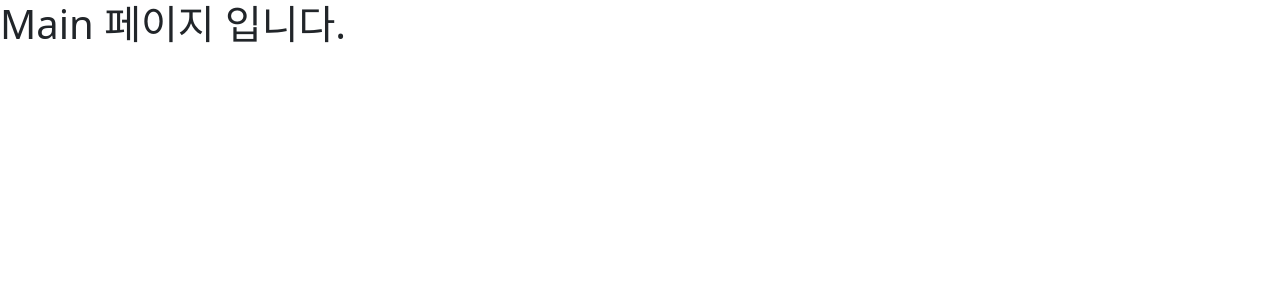
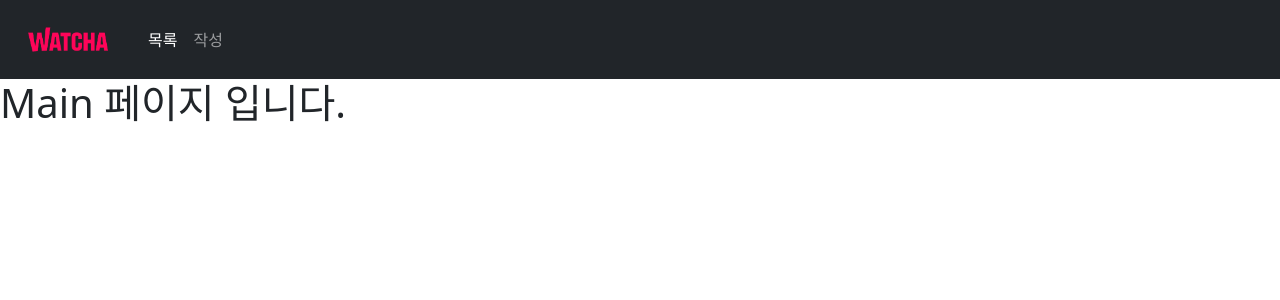
Before and after one commit to dongwonbaek/pair_project2, a Django app: page /reviews/ in a window 1280 px wide. Shown: the top 300 px of the page. Run offline with Django 3.2, Linux system fonts and the light colour scheme; some libraries are stand-ins or nearby versions.

Commit message:
네비바 구현

```diff
--- /dev/null
+++ b/movies/templates/movies/create.html
@@ -0,0 +1,5 @@
+{% extends 'base.html' %}
+
+{% block body %}
+  <h1>create페이지 입니다.</h1>
+{% endblock body %}
--- /dev/null
+++ b/movies/templates/movies/index.html
@@ -0,0 +1,5 @@
+{% extends 'base.html' %}
+
+{% block body %}
+  <h1>index 페이지 입니다.</h1>
+{% endblock body %}
--- a/movies/urls.py
+++ b/movies/urls.py
@@ -5,4 +5,8 @@
 
 urlpatterns = [
     path('', views.main, name='main'),
+    path('index/', views.index, name='index'),
+    path('create/', views.create, name='create'),
+    # path('<int:pk>/', views.cerate, name=''),
+    # path('<int:pk>/update/ ', views.cerate, name='update'),
 ]
--- a/movies/views.py
+++ b/movies/views.py
@@ -4,3 +4,11 @@
 def main(request):
 
   return render(request, 'movies/main.html')
+
+def index(request):
+
+  return render(request, 'movies/index.html')
+
+def create(request):
+
+  return render(request, 'movies/create.html')
--- a/templates/base.html
+++ b/templates/base.html
@@ -1,6 +1,8 @@
 {% load django_bootstrap5 %}
+{% load static %}
 <!DOCTYPE html>
 <html lang="en">
+
   <head>
     <meta charset="UTF-8">
     <meta http-equiv="X-UA-Compatible" content="IE=edge">
@@ -9,9 +11,27 @@
     {% bootstrap_css %}
     {% block css %}{% endblock css %}
   </head>
+
   <body>
-  {% block body %}
-  {% endblock body%}
+
+    <nav class="navbar navbar-expand-lg navbar-dark bg-dark">
+      <div class="container-fluid">
+        <a class="navbar-brand" href="{% url 'movies:main' %}"><img src="{% static 'imgs/logo.jpg'%}" alt="로고이미지" style="width: 7rem;" class=""></a>
+        <div class="collapse navbar-collapse" id="navbarNav">
+          <ul class="navbar-nav">
+            <li class="nav-item">
+              <a class="nav-link active" aria-current="page" href="{% url 'movies:index' %}">목록</a>
+            </li>
+            <li class="nav-item">
+              <a class="nav-link" href="{% url 'movies:create' %}">작성</a>
+            </li>
+          </ul>
+        </div>
+      </div>
+    </nav>
+
+    {% block body %}{% endblock body%}
     {% bootstrap_javascript %}
   </body>
+
 </html>
```
Also changed, not shown: movies/static/css/style.css (added), movies/static/imgs/logo.jpg (added), movies/static/imgs/로고.jpg (added). Lines whose indentation alone changed are shown as unchanged.
